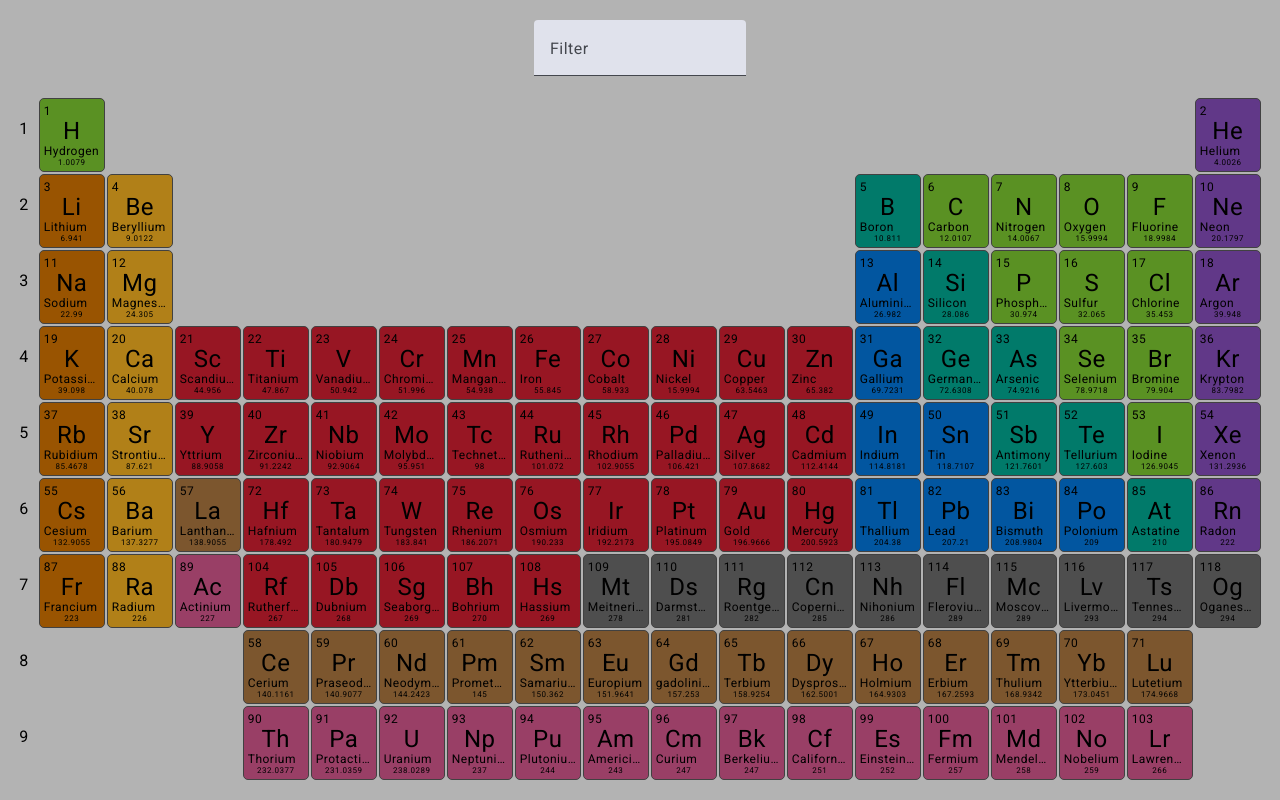
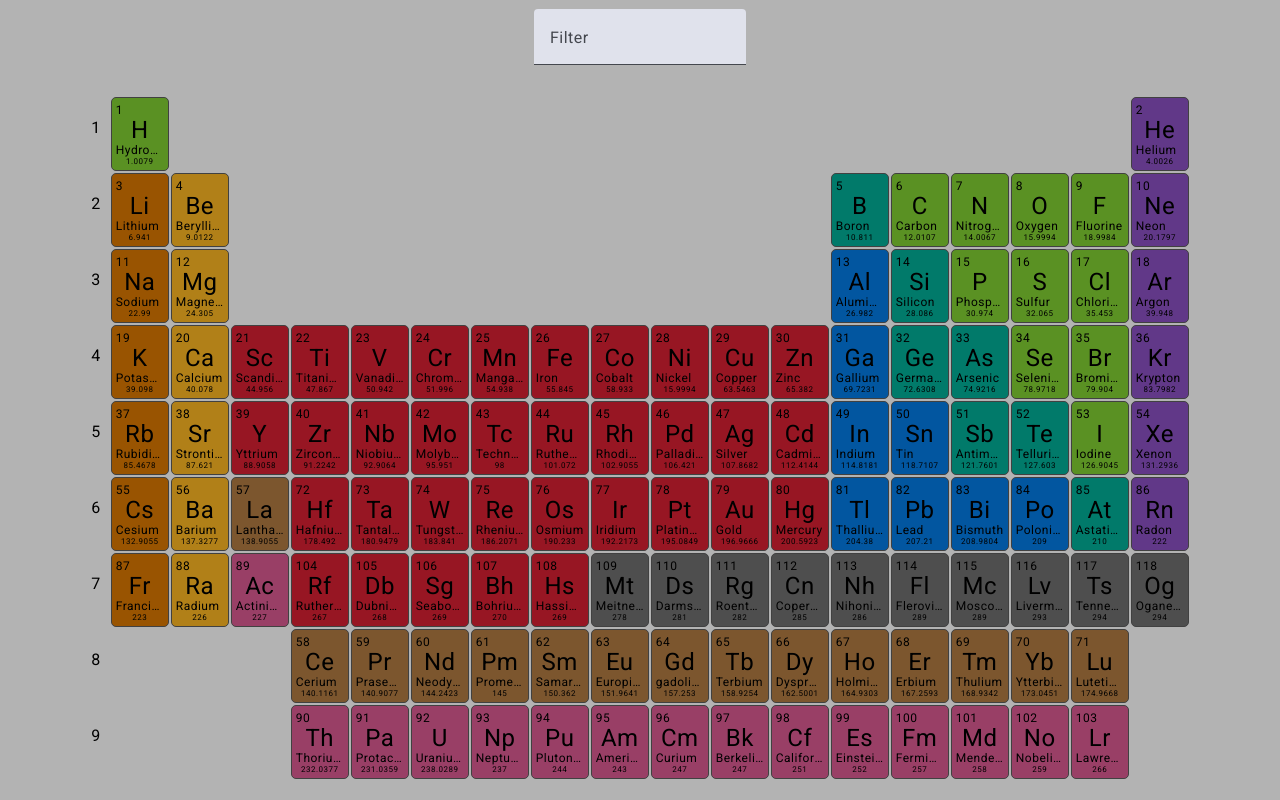
Before and after one commit to Gnoneks/Table-of-elements, an Angular app: page / in a window 1280 px wide. Built offline with nearby package versions, Linux system fonts and the light colour scheme; data requests are answered from the project's data file.

Commit message:
006--Adjust table styles Remove console log

```diff
--- a/src/app/components/table/table.component.html
+++ b/src/app/components/table/table.component.html
@@ -1,10 +1,9 @@
 <div class="table">
-  <div class="tabe__filter">
   <mat-form-field>
     <mat-label>Filter</mat-label>
     <input matInput [formControl]="filterControl" />
   </mat-form-field>
-  </div>
+  <div class="table__elements">
     @for (row of tableRows; track $index) {
     <div class="table__row">
       <p class="table__row-number">{{row.rowNumber}}</p>
@@ -28,3 +27,4 @@
     </div>
     }
   </div>
+</div>
--- a/src/app/components/table/table.component.scss
+++ b/src/app/components/table/table.component.scss
@@ -5,13 +5,22 @@
 }
 
 .table {
-    width: 100%;
-    height: 100%;
     display: flex;
+    margin: auto;
+    max-width: 1280px;
+    padding: 0 32px;
     flex-direction: column;
-    justify-content: center;
-    overflow: scroll;
-    gap: 2px;
+    align-items: center;
+    overflow-x: auto;
+    overflow-y: hidden;
+
+    &__elements {
+        height: 100%;
+        display: flex;
+        flex-direction: column;
+        align-items: center;
+        gap: 2px;
+    }
 
     &__row {
         display: flex;
@@ -25,8 +34,9 @@
     }
 
     &__tile {
-        height: 48px;
-        min-width: 32px;
+        height: 56px;
+        min-width: 48px;
+        max-width: 48px;
         display: flex;
         flex-direction: column;
         align-items: center;
@@ -35,7 +45,6 @@
         transition: transform 0.2s ease-out, filter 0.3s ease-out;
         border-radius: 5px;
         cursor: pointer;
-        overflow: hidden;
 
         &:hover {
             transform: scale(1.04);
@@ -96,25 +105,47 @@
     }
 
     &__symbol {
-        font-size: 14px;
+        font-size: 16px;
     }
 }
 
 @media (min-width: media-queries.$tablet-up) {
     .table {
+        &__elements {
+            padding: 12px;
+        }
+
         &__tile {
             padding: 4px;
             height: unset;
-            width: 56px;
             line-height: 16px;
         }
-
 
         &__position,
         &__name {
             width: 100%;
             text-overflow: ellipsis;
             overflow: hidden;
+            font-size: 10px;
+        }
+
+        &__weight {
+            font-size: 8px;
+            line-height: 8px;
+        }
+
+    }
+}
+
+
+@media (min-width: media-queries.$desktop-up) {
+    .table {
+        &__elements {
+            margin: auto;
+        }
+
+        &__position,
+        &__name {
             font-size: 12px;
         }
 
@@ -130,11 +161,3 @@
         }
     }
 }
-
-
-@media (min-width: media-queries.$desktop-up) {
-    .table {
-        align-items: center;
-        overflow: hidden;
-    }
-}
--- a/src/app/pipes/prop-to-class.pipe.ts
+++ b/src/app/pipes/prop-to-class.pipe.ts
@@ -6,7 +6,6 @@ import { Pipe, PipeTransform } from '@angular/core';
 })
 export class PropToClassPipe implements PipeTransform {
   transform(value: string): string {
-    console.log(value.toLocaleLowerCase().replaceAll(' ', '-'))
     return value.toLocaleLowerCase().replaceAll(' ', '-');
   }
 }
```
Lines whose indentation alone changed are shown as unchanged.
